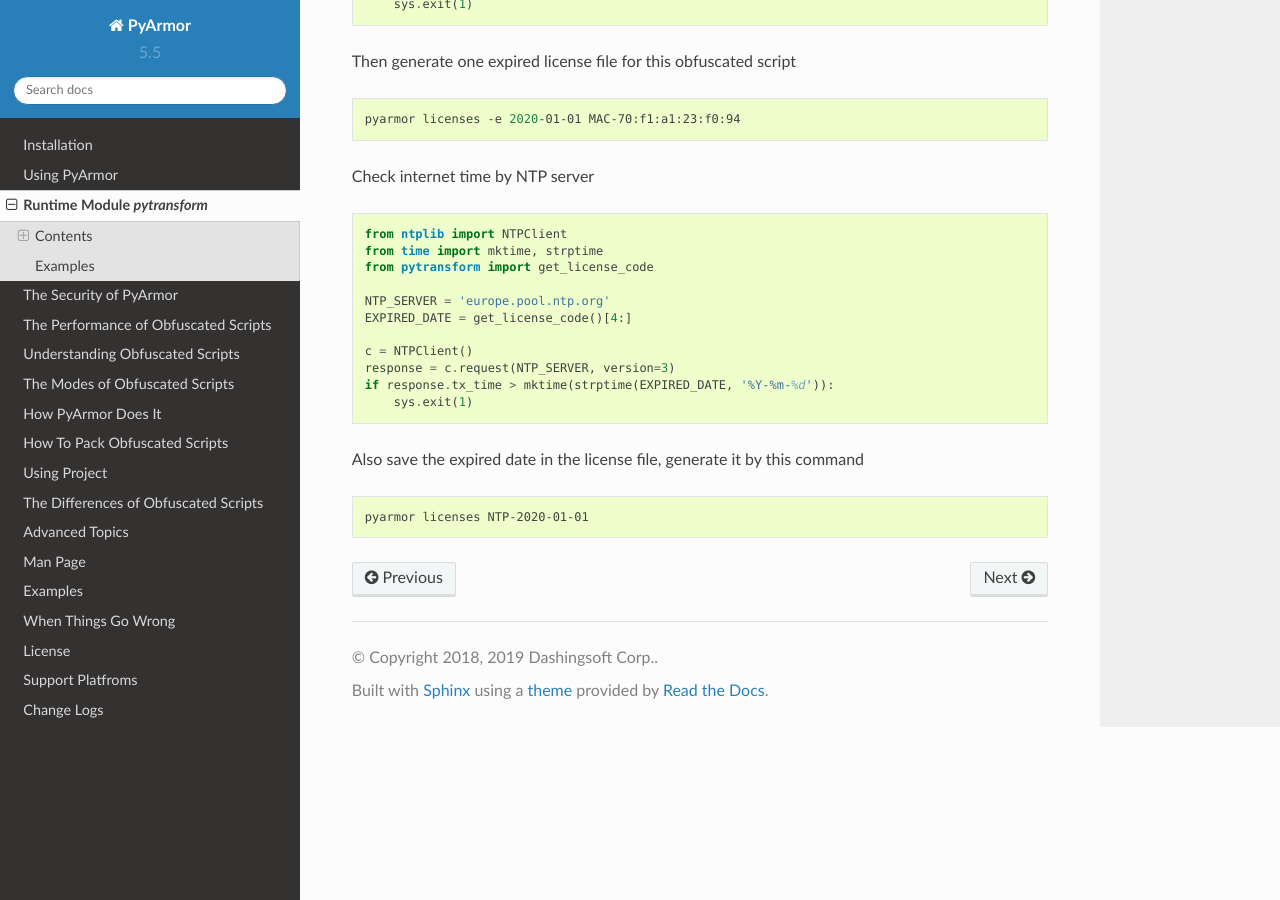
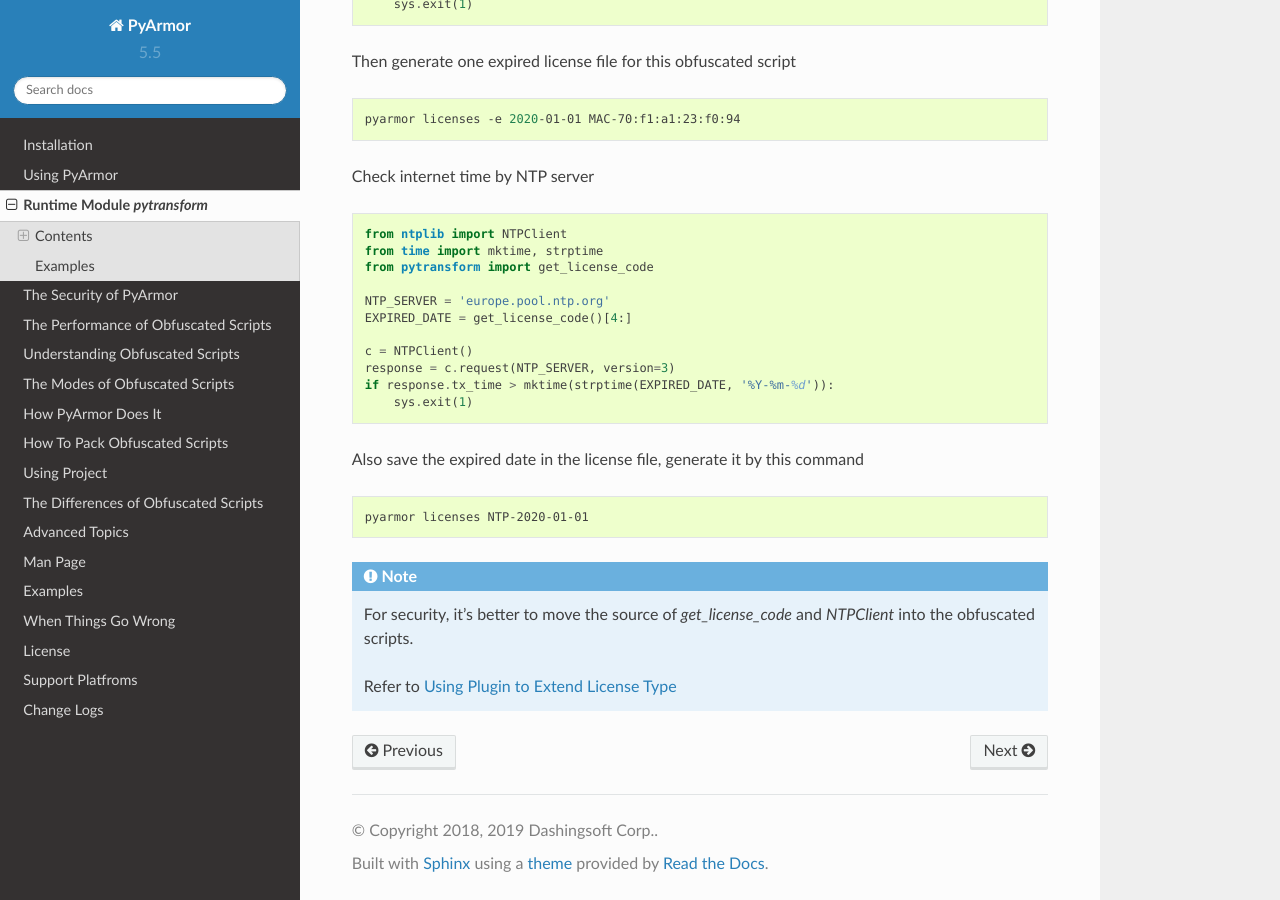
Before and after one commit to dashingsoft/pyarmor, a Sphinx documentation site: the page built from docs/pytransform.rst, in a window 1280 px wide and 900 px high, scrolled down 1870 px. Built offline with Sphinx 7.4.7 and the Read the Docs theme 2.0.0, drawn with Linux system fonts in a browser that asks for light colours.

Commit message:
Refine example code of plugin

```diff
--- a/docs/advanced.rst
+++ b/docs/advanced.rst
@@ -235,6 +235,9 @@ Finally generate one license file for this obfuscated script::
            index = rcode.find('*CODE:')
            return rcode[index+6:]
 
+   Besides, insert the content of `ntplib.py` into the plugin so that
+   `NTPClient` could be used locally.
+
 .. note::
 
    The expired date may be encoded either. For example::
--- a/docs/pytransform.rst
+++ b/docs/pytransform.rst
@@ -122,3 +122,10 @@ Also save the expired date in the license file, generate it by this command
 .. code-block:: shell
 
    pyarmor licenses NTP-2020-01-01
+
+.. note::
+
+   For security, it's better to move the source of `get_license_code`
+   and `NTPClient` into the obfuscated scripts.
+
+   Refer to :ref:`Using Plugin to Extend License Type`
```
